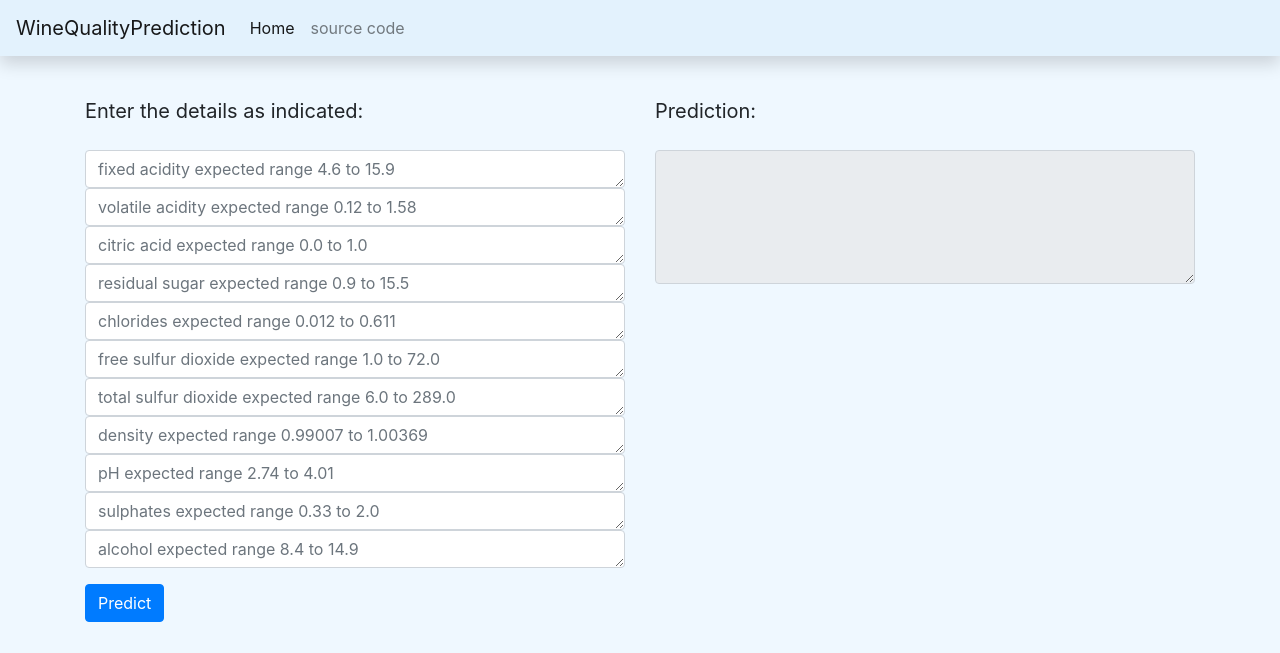
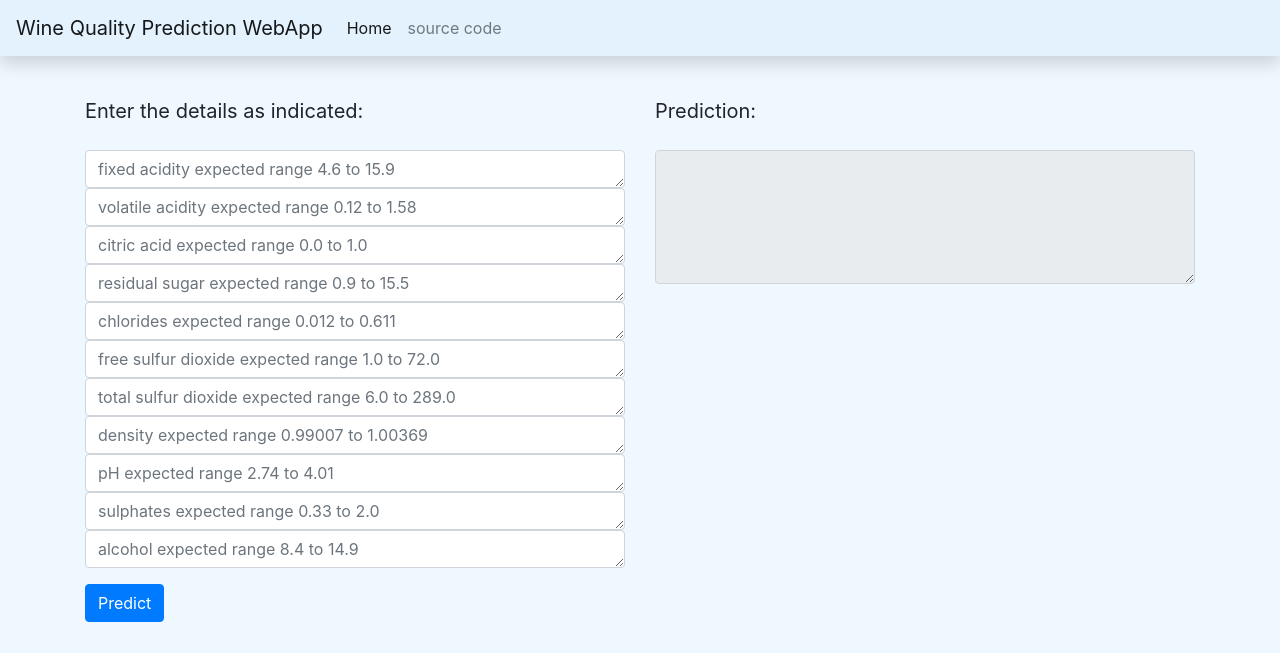
Before and after one commit to Amit32624/wine_quality_dvc_demo, a Flask app: page / in a window 1280 px wide. Shown: the top 653 px of the page. Run offline with Flask 2, Linux system fonts and the light colour scheme; some libraries are stand-ins or nearby versions.

Commit message:
index.html update file added

```diff
--- a/webapp/templates/index.html
+++ b/webapp/templates/index.html
@@ -15,7 +15,7 @@ WineQuality
 <!-- nav bar -->
 
 <nav class="navbar navbar-expand-lg navbar-light shadow fixed-top" style="background-color: #e3f2fd;">
-    <a class="navbar-brand" href="/">WineQualityPrediction</a>
+    <a class="navbar-brand" href="/">Wine Quality Prediction WebApp</a>
     <button class="navbar-toggler" type="button" data-toggle="collapse" data-target="#navbarNav"
         aria-controls="navbarNav" aria-expanded="false" aria-label="Toggle navigation">
         <span class="navbar-toggler-icon"></span>
```
